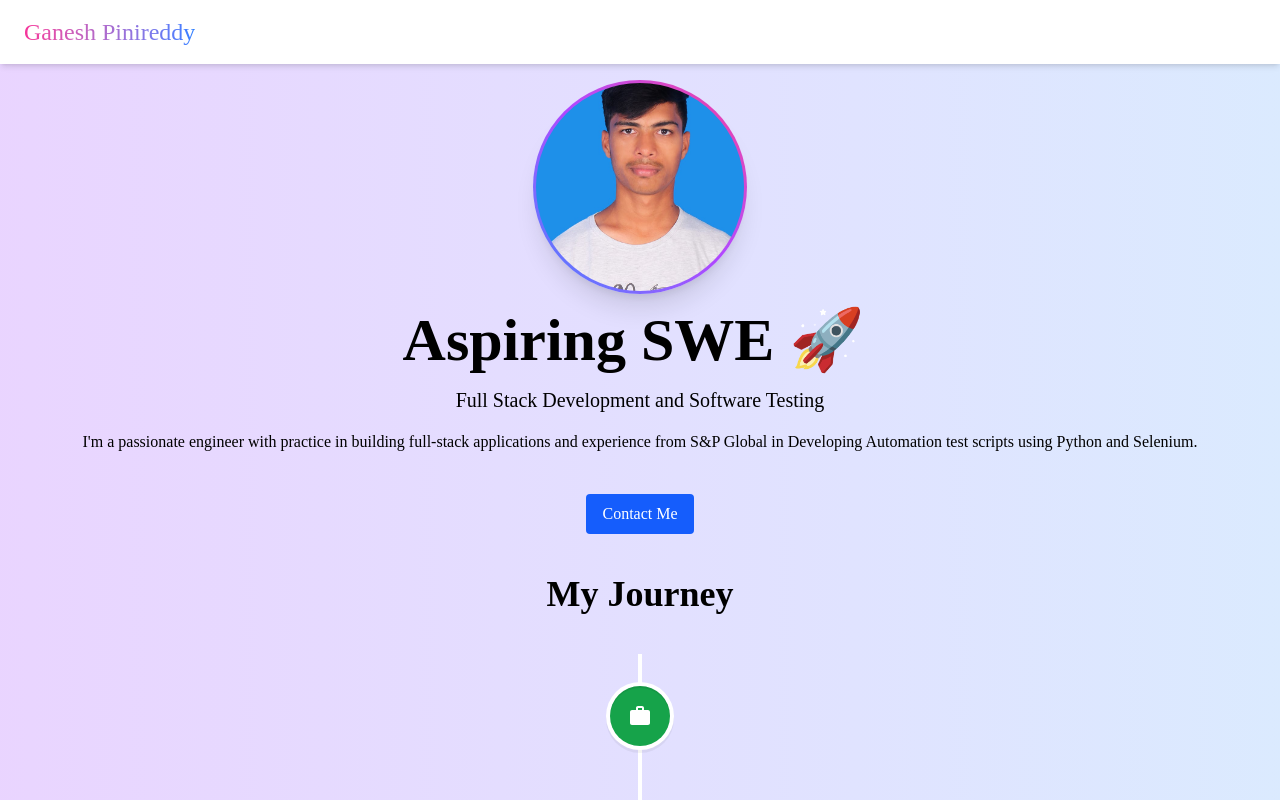
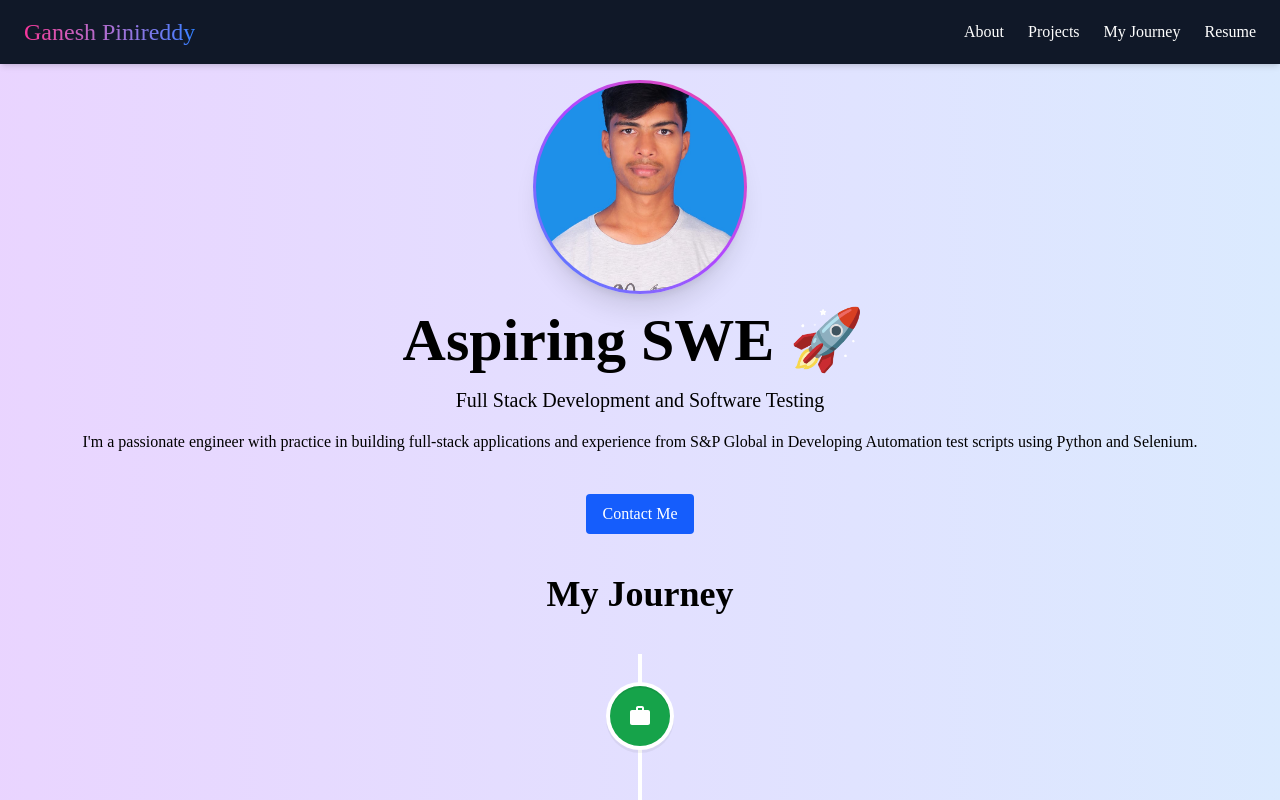
Before and after one commit to ganesh-87/BreifingGanesh, a React (Vite) app: page / in a window 1280 px wide. Shown: the top 800 px of the page. Built offline with nearby package versions, Linux system fonts and the light colour scheme.

Commit message:
Updated2

```diff
--- a/src/components/Navbar.jsx
+++ b/src/components/Navbar.jsx
@@ -1,7 +1,7 @@
 function Navbar() {
   return (
     <>
-      <nav className="sticky top-0 z-50 bg-white dark:bg-gray-900 shadow-md px-6 py-4">
+      <nav className="sticky top-0 z-50 bg-gray-900 shadow-md px-6 py-4">
         <div className="flex justify-between items-center">
           <h1 className="text-2xl bg-gradient-to-l from-blue-500 to-pink-500 bg-clip-text text-transparent">
             Ganesh Pinireddy
```
